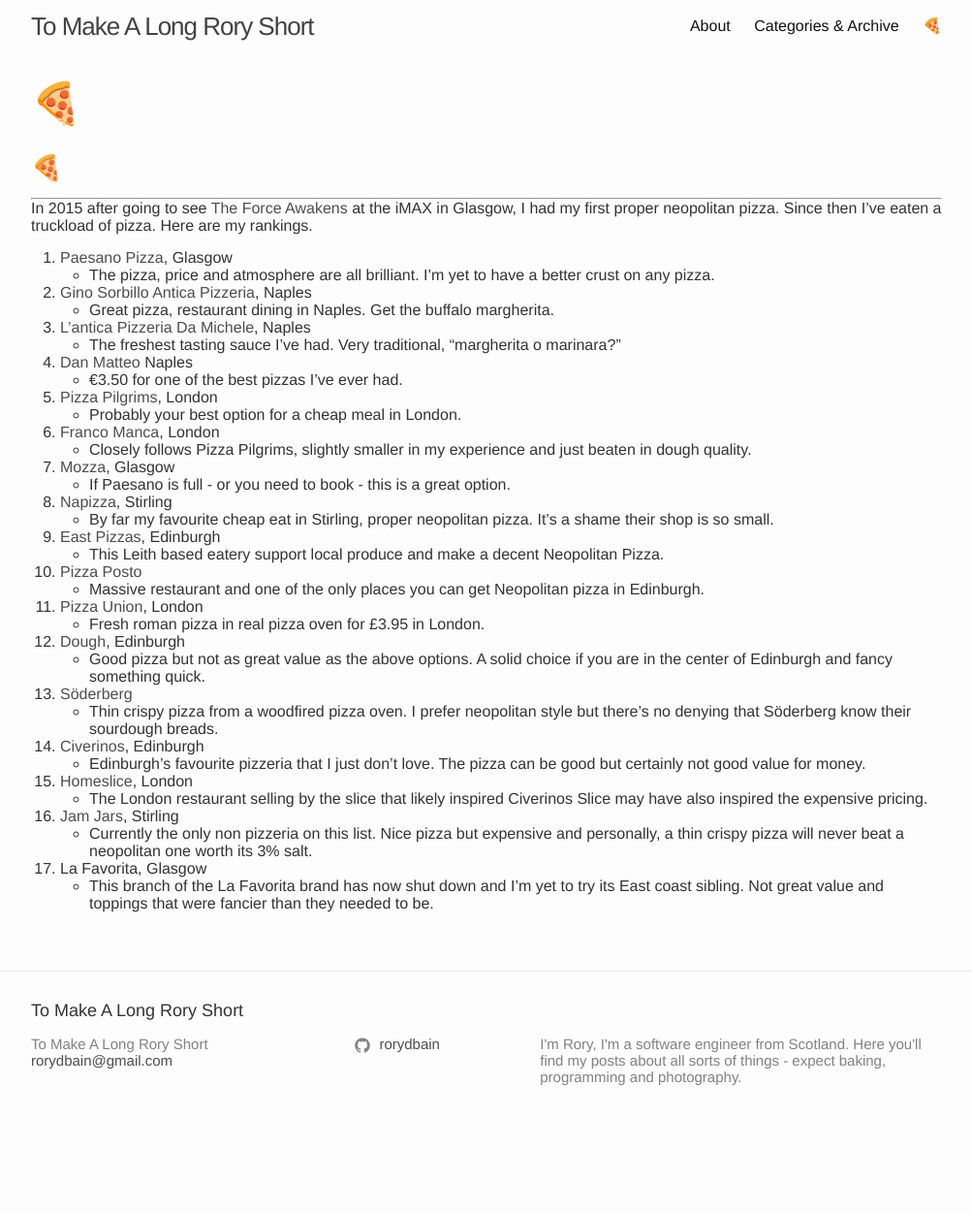
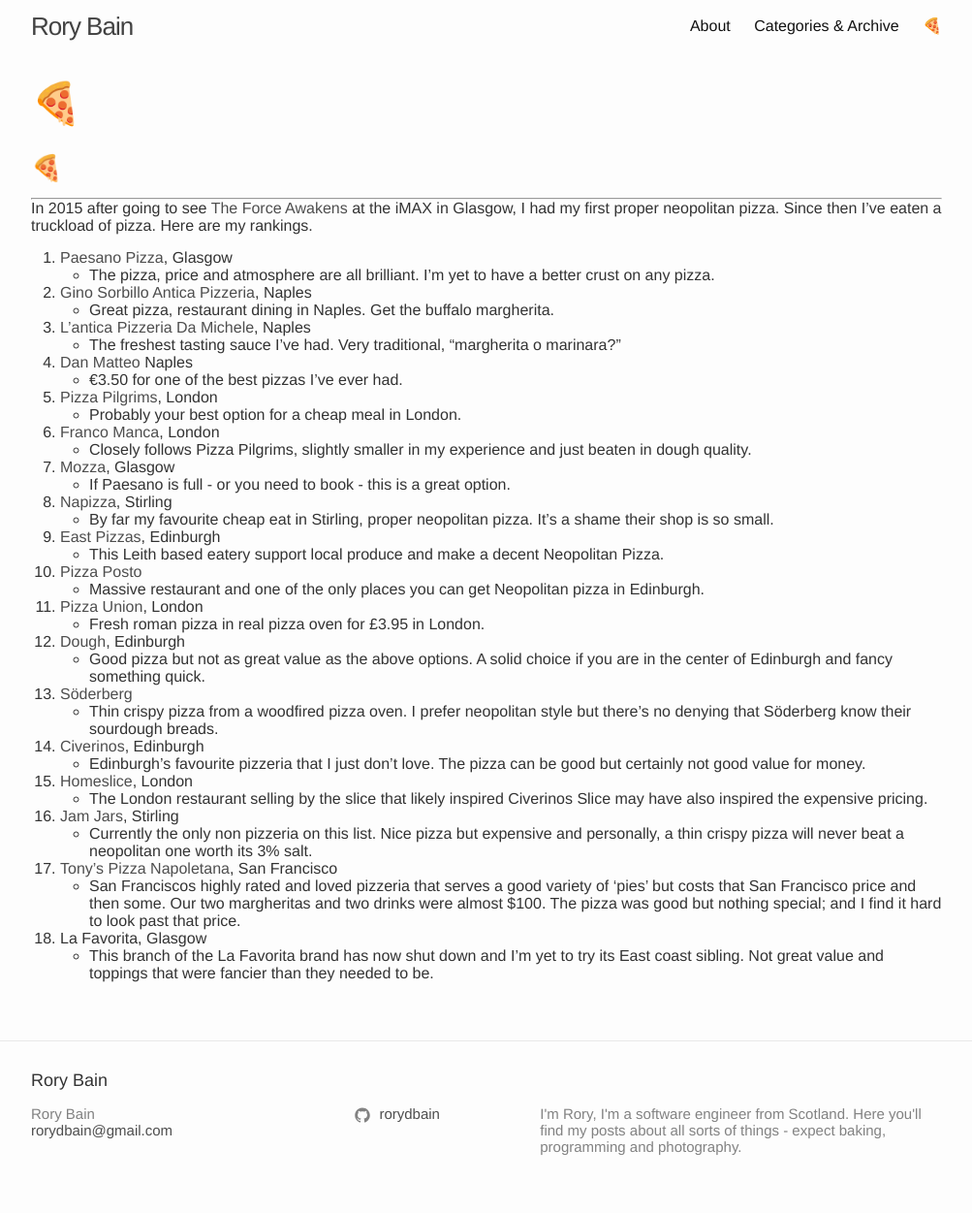
Before and after one commit to rorydbain/rorydbain.github.io, a Jekyll site: the page built from pizza_list.md, in a window 1280 px wide. Shown: the whole page at 97% size, without its empty margins (138-1141 px from the left). Built offline with Jekyll 4.4.1, drawn with Linux system fonts in a browser that asks for light colours; comment, search, counter and statistics services are not loaded; before the commit the page ends 1179 px from its top, so only the background shows below that.

Commit message:
adds Pizza list, initial start on dub dub post

```diff
--- a/_config.yml
+++ b/_config.yml
@@ -1,4 +1,4 @@
-title: To Make A Long Rory Short
+title: Rory Bain
 email: rorydbain@gmail.com
 description: >- # this means to ignore newlines until "baseurl:"
   I'm Rory, I'm a software engineer from Scotland.
--- a/pizza_list.md
+++ b/pizza_list.md
@@ -44,5 +44,7 @@
 	* The London restaurant selling by the slice that likely inspired Civerinos Slice may have also inspired the expensive pricing.
 16. [Jam Jars](http://www.jamjarcafe.co.uk/), Stirling
 	* Currently the only non pizzeria on this list. Nice pizza but expensive and personally, a thin crispy pizza will never beat a neopolitan one worth its 3% salt.
-17. La Favorita, Glasgow
+17. [Tony's Pizza Napoletana](http://tonyspizzanapoletana.com), San Francisco
+	* San Franciscos highly rated and loved pizzeria that serves a good variety of 'pies' but costs that San Francisco price and then some. Our two margheritas and two drinks were almost $100. The pizza was good but nothing special; and I find it hard to look past that price.
+18. La Favorita, Glasgow
 	* This branch of the La Favorita brand has now shut down and I'm yet to try its East coast sibling. Not great value and toppings that were fancier than they needed to be.
```
Also changed, not shown: _posts/2018-07-28-wwdc.markdown (added, +16 -0 lines), assets/wwdc_badge.jpg (added), assets/wwdc_mod3.jpg (added), assets/wwdc_scoot.jpg (added), assets/wwdc_sign.jpg (added), assets/wwdc_sunrise.jpg (added), assets/wwdc_tim.jpg (added).
